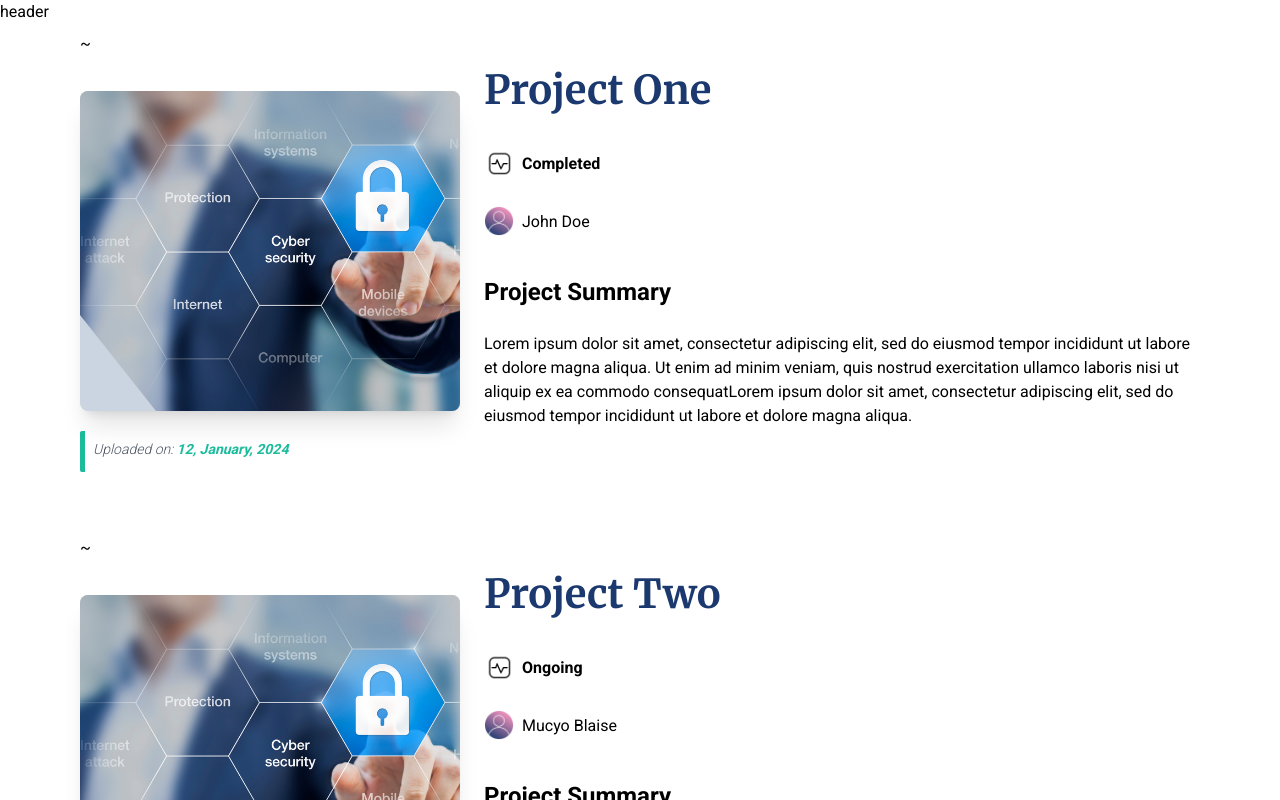
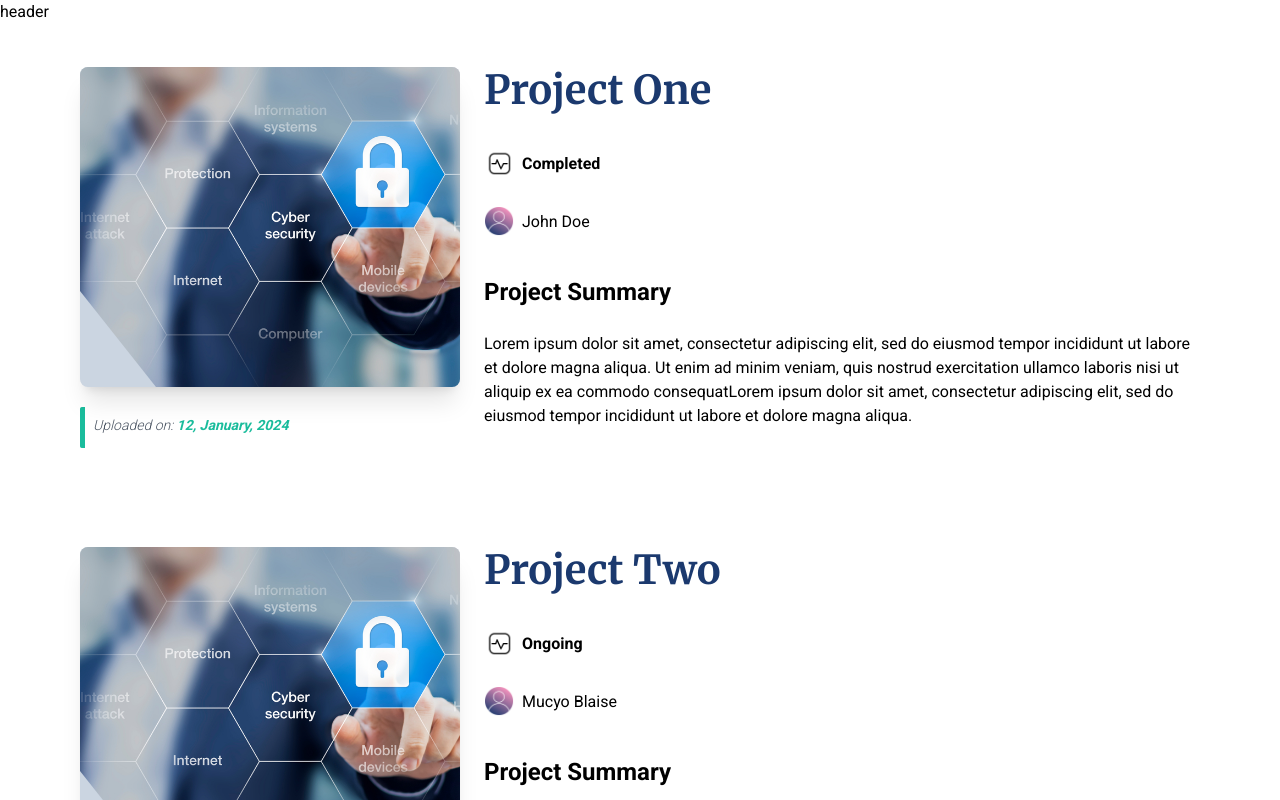
Before and after one commit to futurefocusit/St.anthony-education-center-we, a Next.js app: page /Case-study in a window 1280 px wide. Shown: the top 800 px of the page. Built offline with nearby package versions, Linux system fonts and the light colour scheme.

Commit message:
new changes on case study

```diff
--- a/src/app/Case-study/page.tsx
+++ b/src/app/Case-study/page.tsx
@@ -19,7 +19,7 @@ interface cardProps{
 const Card: React.FC<cardProps> =({imageSrc,uploadDate,projectName,statusText,profileName,summary,testimonial,releaseDate})=>{
   return (
     <div className="bg-white flex flex-col items-center md:items-start lg:items-start md:flex-row px-20 mb-12 pt-2">
-      <div className="flex flex-col">~
+      <div className="flex flex-col">
       <div className="bg-slate-300 min-w-[380px] h-[320px] md:mt-[35px] md:h-[320px] md:max-w-[400px] lg:max-w-[450px] overflow-hidden rounded-lg shadow-xl relative flex-shrink-0">
         <Image
           src={imageSrc}
```
